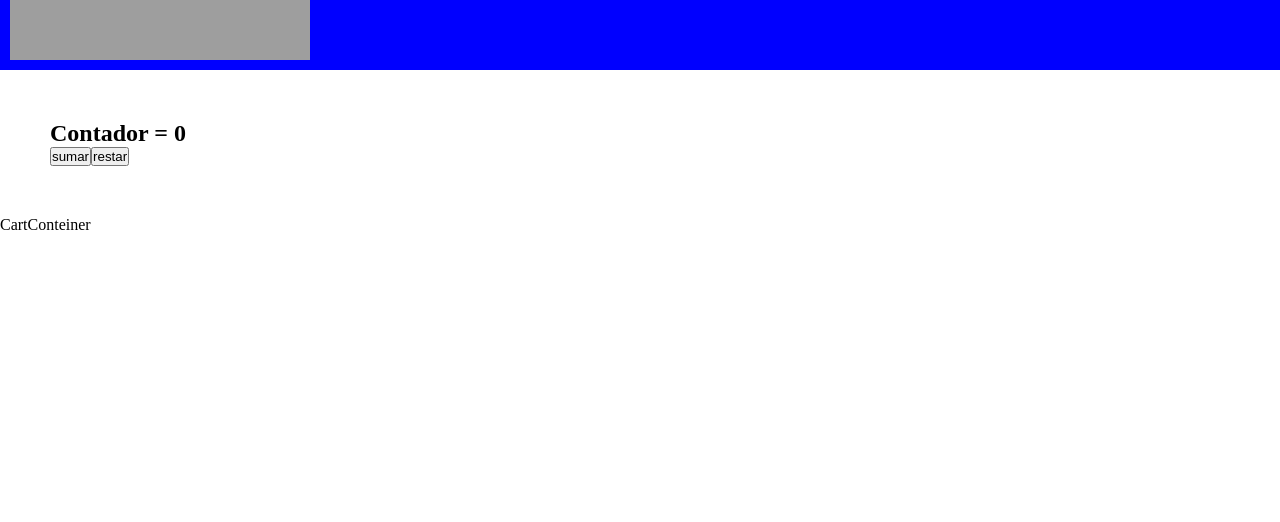
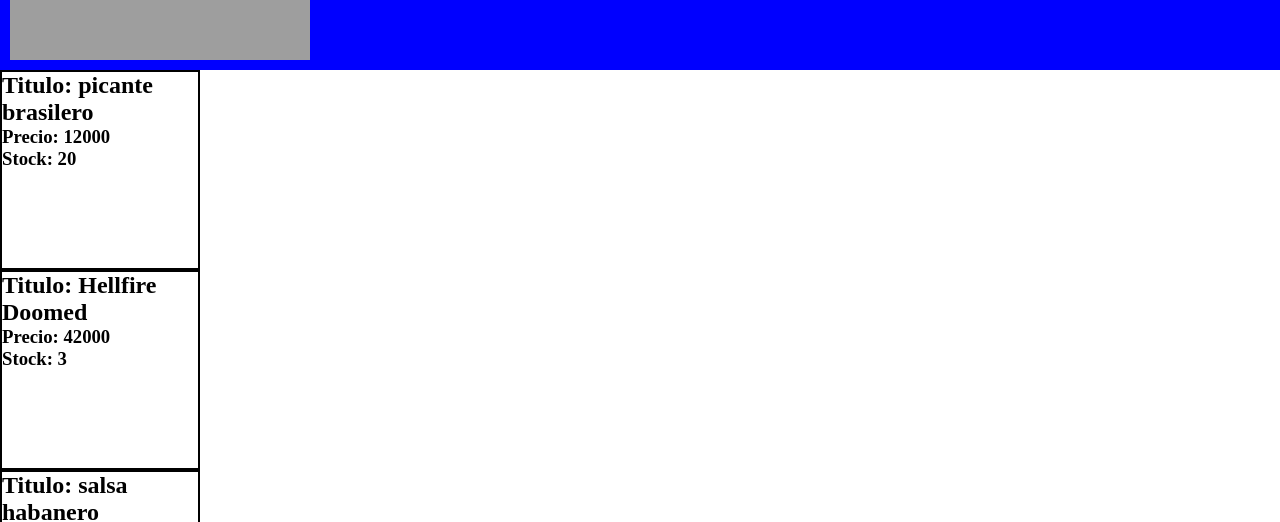
Before and after one commit to caffrematias/react, a React (Vite) app: page / in a window 1280 px wide. Shown: the part 169-691 px from the top of the page. Built offline with nearby package versions, Linux system fonts and the light colour scheme; grey boxes are pictures that could not be loaded.

Commit message:
mejorando las card

```diff
--- a/src/App.jsx
+++ b/src/App.jsx
@@ -1,8 +1,7 @@
 import { Navbar } from "./layout/navbar/Navbar";
-import { ItemListConteiner } from "./pages/itemListConteiner/itemListConteiner";
-import { Counter } from "./common/counter/counter";
+
 import { useState } from "react";
-import CartConteiner from "./pages/cart/CartConteiner";
+import { ItemListConteiner } from "./pages/itemListConteiner/ItemListConteiner";
 function App() {
   const [darkMode, setDarkMode] = useState(true);
   const cambiarModo = () => {
@@ -16,9 +15,8 @@ function App() {
     <>
       <button onClick={cambiarModo}>Cambiar modo</button>
       <Navbar darkMode={darkMode} />
+
       <ItemListConteiner darkMode={darkMode} />
-      <Counter />
-      <CartConteiner />
     </>
   );
 }
--- a/src/common/Card.jsx
+++ b/src/common/Card.jsx
@@ -1,6 +1,7 @@
-export const Card = ({ title, price, stock }) => {
+export const Card = ({ image, title, price, stock }) => {
   return (
     <div style={{ border: "2px solid black", width: "200px", height: "200px" }}>
+      <img src={image} style={{ width: "40px" }} />
       <h2>Titulo: {title}</h2>
       <h3>Precio: ${price}</h3>
       <h3>Stock: {stock}</h3>
--- a/src/pages/itemListConteiner/ItemListConteiner.jsx
+++ b/src/pages/itemListConteiner/ItemListConteiner.jsx
@@ -23,14 +23,15 @@ export const ItemListConteiner = ({ darkMode }) => {
   }, []);
   return (
     <div className="il-container">
-      {myProducts.map((prod) => {
+      {myProducts.map((prod) => (
         <Card
           key={prod.id}
           title={prod.title}
           price={prod.price}
           stock={prod.stock}
-        />;
-      })}
+        />
+      ))}
+      ;
     </div>
   );
 };
```
